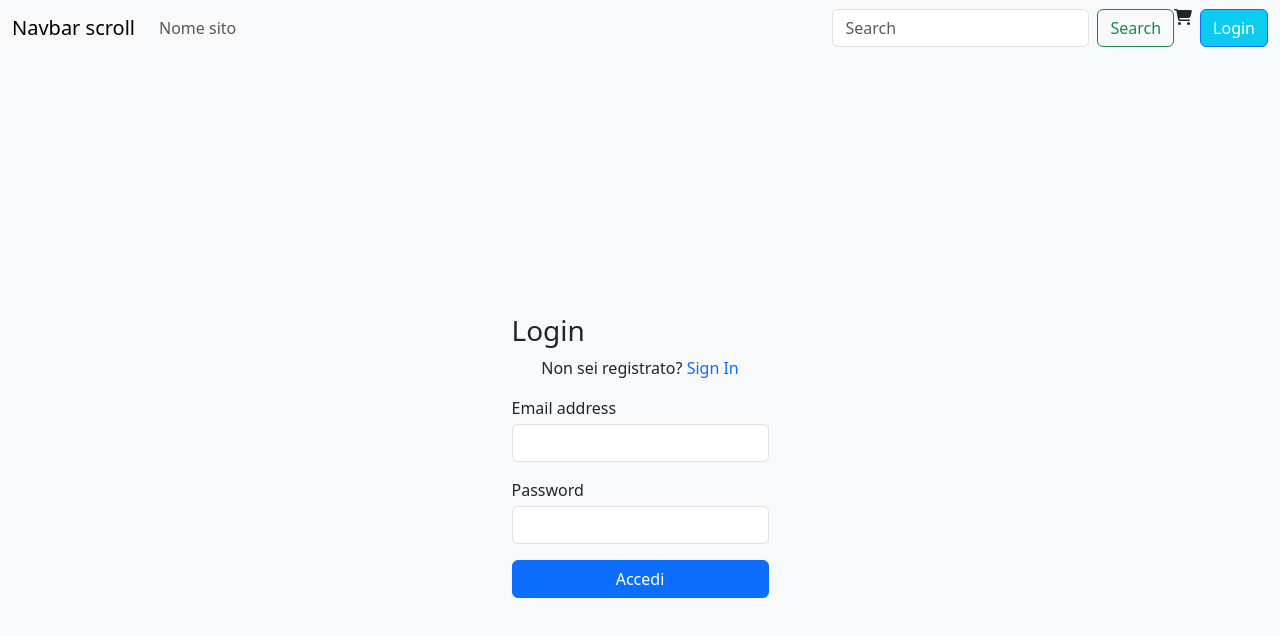
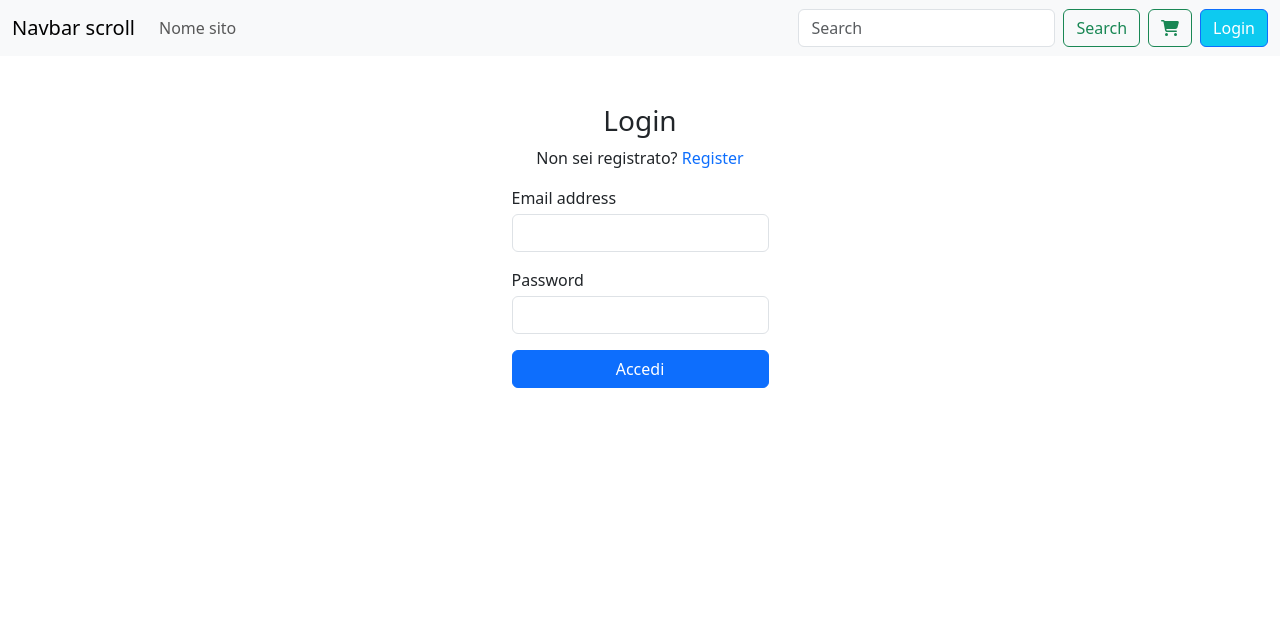
Before and after one commit to Andreala94/Capstone-Epicode, a React (Create React App) app in the folder eventipuglia/: page /login in a window 1280 px wide. Shown: the top 636 px of the page. Built offline with nearby package versions, Linux system fonts and the light colour scheme.

Commit message:
commit 31/08

```diff
--- a/eventipuglia/public/index.html
+++ b/eventipuglia/public/index.html
@@ -1,6 +1,11 @@
 <!DOCTYPE html>
 <html lang="en">
   <head>
+    <!-- <style>
+      body{
+        background-image: url('https://www.rentayachtapulia.com/wp-content/uploads/2015/03/scopri-la-puglia-cartina.jpg');
+      }
+    </style> -->
     <meta charset="utf-8" />
     <link rel="icon" href="%PUBLIC_URL%/favicon.ico" />
     <meta name="viewport" content="width=device-width, initial-scale=1" />
--- a/eventipuglia/src/Components/NavBar/NavBar.css
+++ b/eventipuglia/src/Components/NavBar/NavBar.css
@@ -1,3 +1,3 @@
 .bgcolor{
-    background-color: aqua
+    background-color: aqua;
 }
--- a/eventipuglia/src/Components/NavBar/NavBar.jsx
+++ b/eventipuglia/src/Components/NavBar/NavBar.jsx
@@ -1,5 +1,5 @@
 import React from 'react';
-import { useNavigate } from 'react-router-dom';
+import { json, useNavigate } from 'react-router-dom';
 
 import '../NavBar/NavBar.css';
 
@@ -16,9 +16,12 @@ import Navbar from 'react-bootstrap/Navbar';
 
 
 function NavBar() {
-   const navigate = useNavigate();
-   const routeLogin = () => {navigate('/login')} // Serve per al click del bottone login, passare alla pagina /login
+  const navigate = useNavigate();
+  const routeLogin = () => { navigate('/login') } // Serve per al click del bottone login, passare alla pagina /login
 
+  const getUserAvatar = () => {
+    return JSON.parse(localStorage.getItem('userAvatar'))
+  }
 
   return (
     <Navbar expand="lg" className="bg-body-tertiary bgcolor ">
@@ -42,7 +45,18 @@ function NavBar() {
               aria-label="Search"
             />
             <Button variant="outline-success">Search</Button>
-            <FontAwesomeIcon  icon={faShoppingCart} />
+            <Button className='ms-2' variant="outline-success"><FontAwesomeIcon icon={faShoppingCart} /></Button>
+            {getUserAvatar() !== null &&
+              <Button className='ms-2' variant="outline-success" >
+
+                <img
+                  src={getUserAvatar()}
+                  alt="User Avatar"
+                  style={{ maxWidth: '100%' }}
+                />
+              </Button>
+            }
+
             <Button className="bg-info ms-2" onClick={routeLogin}> Login</Button>
 
           </Form>
--- a/eventipuglia/src/Components/Pages/Login.jsx
+++ b/eventipuglia/src/Components/Pages/Login.jsx
@@ -1,7 +1,6 @@
 import React, { useState } from "react"
 import NavBar from '../NavBar/NavBar'
-
-
+import { useNavigate } from 'react-router-dom';
 
 
 
@@ -10,7 +9,7 @@ function Login(){
     const [loginFormData, setLoginFormData] = useState({})
     const [registerFormData, setRegisterFormData ] = useState({})
     const [avatar, setAvatar] = useState(null)
-
+    const navigate = useNavigate();
     const [authMode, setAuthMode] = useState("signin")
 
   const changeAuthMode = () => {
@@ -25,11 +24,24 @@ function Login(){
             body: JSON.stringify(loginFormData),
             headers: {"Content-Type":"application/json"}
         })
+        const risposta= await response.json()
+            if(response.status===200){
 
-        return await response.json()
+                localStorage.setItem('userToken', JSON.stringify(risposta.token))
+                localStorage.setItem('userAvatar', JSON.stringify(risposta.avatar))
+
+              alert(risposta.message)
+
+              navigate('/')
+
+            }else{
+              alert(risposta.message)
+            }
+
     } catch (error) {
-        console.log(error.json());
-        alert("")
+
+        console.log('jksdakf');
+
     }
   }
 
@@ -66,7 +78,7 @@ function Login(){
         return await response.json()
     } catch (error) {
         console.log(error.json());
-        alert("")
+
     }
   }
 
@@ -79,14 +91,14 @@ function Login(){
     <NavBar />
   {
     authMode !== "signin" && (
-    <div className="Auth-form-container d-flex justify-content-center align-items-center min-vh-100 bg-light ">
+    <div className="Auth-form-container d-flex justify-content-center align-items-center p-5  ">
     <form className="Auth-form" onSubmit={handleRegister}>
       <div className="Auth-form-content">
-        <h3 className="Auth-form-title">Registrati</h3>
+        <h3 className="Auth-form-title text-center ">Registrati</h3>
         <div className="text-center">
           Sei registrato?{" "}
           <span className="link-primary" onClick={changeAuthMode}>
-            Sign Up
+            Login
           </span>
         </div>
         <div className="form-group mt-3">
@@ -162,14 +174,14 @@ function Login(){
   }
   {
     authMode === "signin" && (
-      <div className="Auth-form-container d-flex justify-content-center align-items-center min-vh-100 bg-light">
+      <div className="Auth-form-container d-flex justify-content-center align-items-center p-5">
       <form className="Auth-form" onSubmit={handleLogin}>
         <div className="Auth-form-content">
-          <h3 className="Auth-form-title">Login</h3>
+          <h3 className="Auth-form-title text-center">Login</h3>
           <div className="text-center">
           Non sei registrato? {" "}
             <span className="link-primary" onClick={changeAuthMode}>
-              Sign In
+              Register
             </span>
           </div>
           <div className="form-group mt-3">
```
Also changed, not shown: 1 other file (tests, documents, lock files or other folders).
